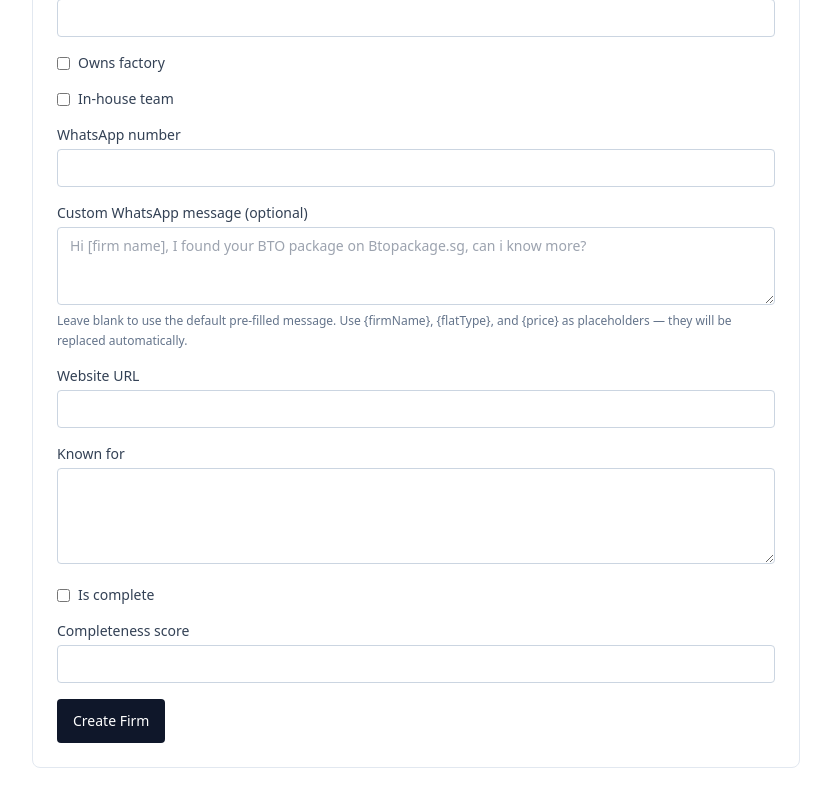
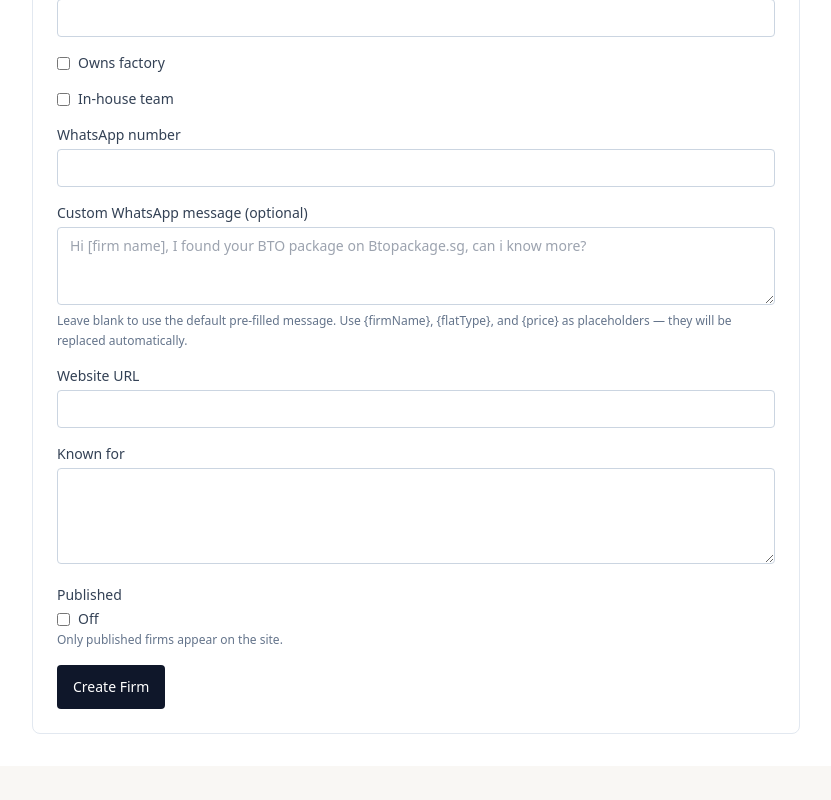
Before and after one commit to chylerbot-beep/btopackage, a Next.js app: page /admin/firms/new in a window 1280 px wide. Shown: the part 731-1531 px from the top of the page, without its empty margins (224-1055 px from the left). After the commit the page ends 1497 px from the top, so only its background shows below. Built offline with nearby package versions, Linux system fonts and the light colour scheme.

Commit message:
fix: simplify firm form — remove completeness score, rename is_complete to Published

```diff
--- a/app/admin/firms/new/page.tsx
+++ b/app/admin/firms/new/page.tsx
@@ -19,8 +19,7 @@ type FirmFormState = {
   whatsapp_message: string;
   website_url: string;
   known_for: string;
-  is_complete: boolean;
-  completeness_score: string;
+  published: boolean;
 };
 
 const toSlug = (value: string) =>
@@ -49,8 +48,7 @@ export default function NewFirmPage() {
     whatsapp_message: '',
     website_url: '',
     known_for: '',
-    is_complete: false,
-    completeness_score: '',
+    published: false,
   });
 
   const generatedSlug = useMemo(() => toSlug(form.name), [form.name]);
@@ -161,8 +159,12 @@ export default function NewFirmPage() {
           />
         </Field>
 
-        <Checkbox label="Is complete" checked={form.is_complete} onChange={(checked) => setForm((current) => ({ ...current, is_complete: checked }))} />
-        <NumberInput label="Completeness score" value={form.completeness_score} min={0} max={100} onChange={(value) => setForm((current) => ({ ...current, completeness_score: value }))} />
+        <Toggle
+          label="Published"
+          helperText="Only published firms appear on the site."
+          checked={form.published}
+          onChange={(checked) => setForm((current) => ({ ...current, published: checked }))}
+        />
 
         {errors.form ? <p className="text-sm text-red-600">{errors.form}</p> : null}
 
@@ -242,3 +244,26 @@ function Checkbox({ label, checked, onChange }: { label: string; checked: boolea
     </label>
   );
 }
+
+function Toggle({
+  label,
+  helperText,
+  checked,
+  onChange,
+}: {
+  label: string;
+  helperText?: string;
+  checked: boolean;
+  onChange: (checked: boolean) => void;
+}) {
+  return (
+    <label className="block space-y-1 text-sm text-slate-700">
+      <span>{label}</span>
+      <div className="flex items-center gap-2">
+        <input type="checkbox" checked={checked} onChange={(event) => onChange(event.target.checked)} />
+        <span>{checked ? 'On' : 'Off'}</span>
+      </div>
+      {helperText ? <span className="text-xs text-slate-500">{helperText}</span> : null}
+    </label>
+  );
+}
--- a/app/admin/firms/page.tsx
+++ b/app/admin/firms/page.tsx
@@ -41,7 +41,7 @@ export default async function AdminFirmsPage() {
               <th className="px-4 py-3 font-medium">HDB Verified</th>
               <th className="px-4 py-3 font-medium">CaseTrust</th>
               <th className="px-4 py-3 font-medium">Google Rating</th>
-              <th className="px-4 py-3 font-medium">Complete</th>
+              <th className="px-4 py-3 font-medium">Published</th>
               <th className="px-4 py-3 font-medium">Actions</th>
             </tr>
           </thead>
@@ -52,7 +52,11 @@ export default async function AdminFirmsPage() {
                 <td className="px-4 py-3">{firm.hdb_license_verified ? 'Yes' : 'No'}</td>
                 <td className="px-4 py-3">{firm.casetrust_accredited ? 'Yes' : 'No'}</td>
                 <td className="px-4 py-3">{typeof firm.google_rating === 'number' ? firm.google_rating.toFixed(1) : '-'}</td>
-                <td className="px-4 py-3">{firm.is_complete ? 'Yes' : 'No'}</td>
+                <td className="px-4 py-3">
+                  <span className={firm.is_complete ? 'text-green-600' : 'text-slate-500'}>
+                    {firm.is_complete ? 'Live' : 'Draft'}
+                  </span>
+                </td>
                 <td className="px-4 py-3">
                   <Link
                     href={`/admin/firms/${firm.id}/edit`}
--- a/app/api/admin/firms/route.ts
+++ b/app/api/admin/firms/route.ts
@@ -117,9 +117,7 @@ export async function POST(request: Request) {
     whatsapp_message: body?.whatsapp_message || null,
     website_url: body?.website_url || null,
     known_for: body?.known_for || null,
-    is_complete: Boolean(body?.is_complete),
-    completeness_score:
-      body?.completeness_score === '' || body?.completeness_score == null ? null : Number(body.completeness_score),
+    is_complete: Boolean(body?.published),
   };
 
   const { data, error } = await supabase.from('id_firm').insert(payload).select('id').single();
```
